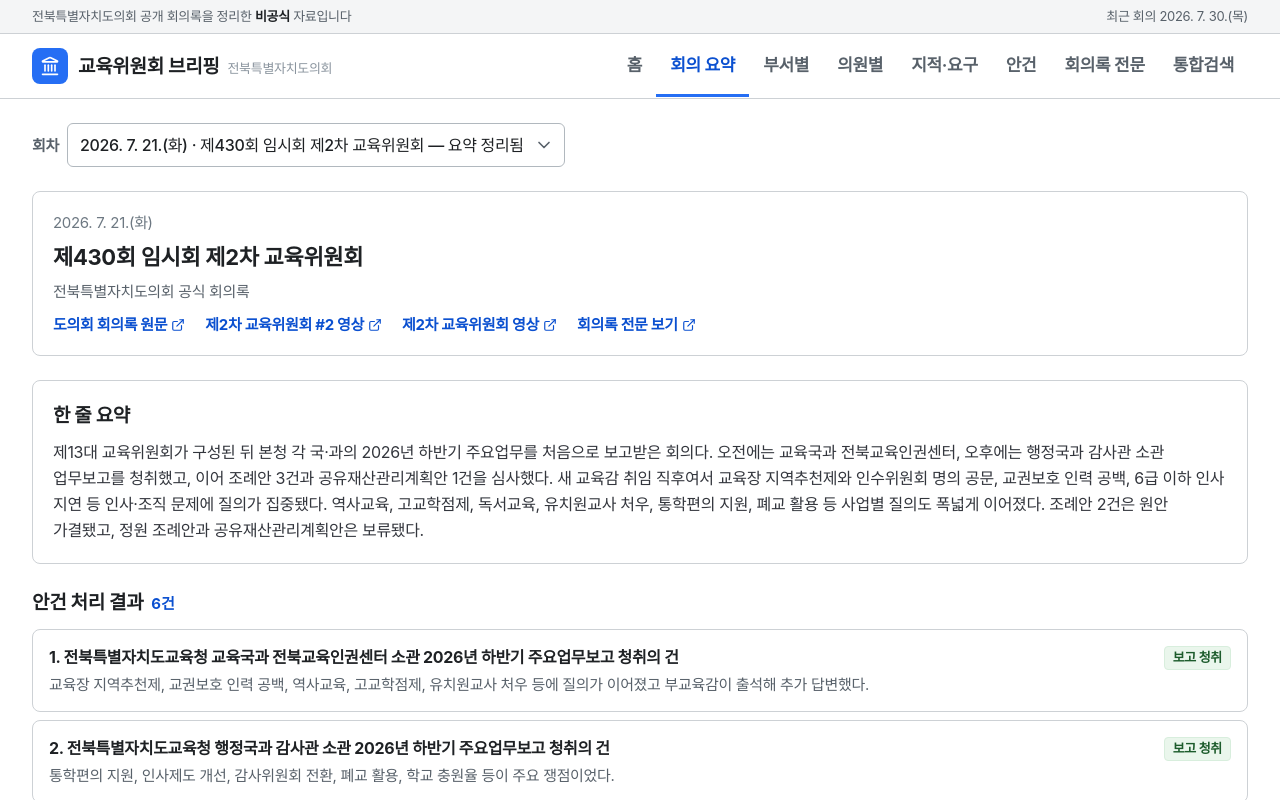
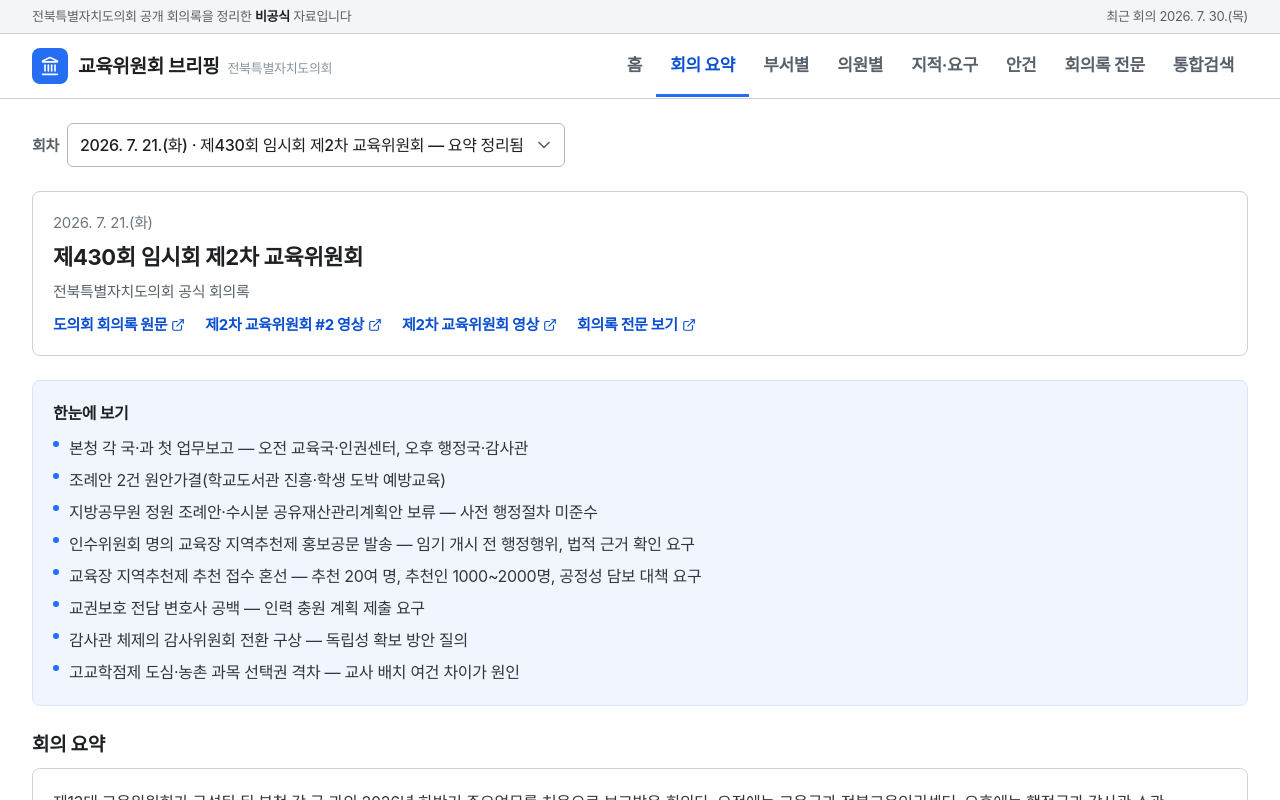
Before and after one commit to kain9012-bit/jbe-edu-committee, a React (Vite) app: page /#/home in a window 1280 px wide. Both pictures are taken after a click on the tab "회의 요약". Shown: the top 800 px of the page. Built offline with nearby package versions, Linux system fonts and the light colour scheme; a web font is replaced by a local one.

Commit message:
회의 요약 탭에 한눈에 보기 추가

```diff
--- a/data/meetings/429-1.json
+++ b/data/meetings/429-1.json
@@ -1,5 +1,10 @@
 {
   "id": "429-1",
+  "glance": [
+    "제13대 교육위원회 첫 회의 — 전용태 위원장, 김우민 부위원장 체제 출범",
+    "전반기 부위원장 김우민 위원 선임 — 한정수 위원 구두 추천, 다른 추천 없이 재청으로 확정",
+    "도교육청 소관 안건 심사 없음 — 취임 인사와 위원회 구성만"
+  ],
   "summary": "제13대 전북특별자치도의회 교육위원회의 첫 회의로, 전반기 부위원장을 뽑았다. 한정수 위원이 김우민 위원을 구두로 추천했고 다른 추천이 없어 김우민 위원이 부위원장으로 선임됐다. 전용태 위원장과 김우민 부위원장의 취임 인사만 있었고 도교육청 소관 안건 심사는 없었다.",
   "agenda": [
     {
--- a/data/meetings/430-1.json
+++ b/data/meetings/430-1.json
@@ -1,5 +1,15 @@
 {
   "id": "430-1",
+  "glance": [
+    "천호성 교육감 취임 후 첫 업무보고 — 오전 부교육감 정책질의, 오후 정책국·대변인 보고",
+    "의회 소통 부족 여러 차례 지적 — 취임식 준비(2500만 원)와 자료제출 처리 과정",
+    "아동청소년 무상버스 공약, 실태조사·시군 협의 미착수 — 단계별 추진계획 상임위 보고 요구",
+    "교육장 공모제 시행 시기·예산 불명확 — 지금까지의 공모 현황·성과 자료 제출 요구",
+    "학생 수 감소에도 학교폭력 증가 — 원인 분석과 대책 요구",
+    "에듀페이, 교육부 현금성 지원 페널티 약 80억 원 — 개편 방향 검토 중",
+    "학생 스마트기기 보급률 통계 논란 — 업무보고 수치의 근거 확인 필요",
+    "미래교육캠퍼스 전시·체험물 발주 순서 문제 — 콘텐츠 확정 전 발주 우려"
+  ],
   "summary": "천호성 교육감 취임 이후 교육위원회가 처음으로 실시한 하반기 주요업무보고 자리로, 오전에는 유정기 부교육감을 상대로 교육정책 전반에 대한 정책질의가, 오후에는 정책국과 대변인 소관 업무보고 청취와 질의답변이 이어졌다. 위원들은 교육감 취임식 준비와 자료제출 처리 과정에서 의회와의 소통이 부족했다는 점을 여러 차례 지적했고, 교육감 공약인 아동청소년 무상버스와 교육장 공모제는 실태조사와 예산·인사 계획이 뒷받침되지 않았다고 질타했다. 정책 현안으로는 학교폭력 증가, 소규모학교 통폐합 기준, 교육부의 현금성 지원 교부금 페널티에 따른 에듀페이 개편, 학교 안전사고 예방계획 관리 실태, 스마트기기 보급 통계 논란이 집중적으로 다뤄졌다. 정책국 소관에서는 교육기록원과 미래교육캠퍼스 사업의 콘텐츠·발주 순서, 유무선망과 테크센터의 업무 중복, 홍보 방식 전환 등이 지적됐다. 두 안건 모두 의결 대상이 아닌 정책질의와 업무보고 청취로 마무리됐으며, 다수의 자료요구와 보고 요구가 제기돼 후속 조치가 필요하다.",
   "agenda": [
     {
--- a/data/meetings/430-2.json
+++ b/data/meetings/430-2.json
@@ -1,5 +1,15 @@
 {
   "id": "430-2",
+  "glance": [
+    "본청 각 국·과 첫 업무보고 — 오전 교육국·인권센터, 오후 행정국·감사관",
+    "조례안 2건 원안가결(학교도서관 진흥·학생 도박 예방교육)",
+    "지방공무원 정원 조례안·수시분 공유재산관리계획안 보류 — 사전 행정절차 미준수",
+    "인수위원회 명의 교육장 지역추천제 홍보공문 발송 — 임기 개시 전 행정행위, 법적 근거 확인 요구",
+    "교육장 지역추천제 추천 접수 혼선 — 추천 20여 명, 추천인 1000~2000명, 공정성 담보 대책 요구",
+    "교권보호 전담 변호사 공백 — 인력 충원 계획 제출 요구",
+    "감사관 체제의 감사위원회 전환 구상 — 독립성 확보 방안 질의",
+    "고교학점제 도심·농촌 과목 선택권 격차 — 교사 배치 여건 차이가 원인"
+  ],
   "summary": "제13대 교육위원회가 구성된 뒤 본청 각 국·과의 2026년 하반기 주요업무를 처음으로 보고받은 회의다. 오전에는 교육국과 전북교육인권센터, 오후에는 행정국과 감사관 소관 업무보고를 청취했고, 이어 조례안 3건과 공유재산관리계획안 1건을 심사했다. 새 교육감 취임 직후여서 교육장 지역추천제와 인수위원회 명의 공문, 교권보호 인력 공백, 6급 이하 인사 지연 등 인사·조직 문제에 질의가 집중됐다. 역사교육, 고교학점제, 독서교육, 유치원교사 처우, 통학편의 지원, 폐교 활용 등 사업별 질의도 폭넓게 이어졌다. 조례안 2건은 원안 가결됐고, 정원 조례안과 공유재산관리계획안은 보류됐다.",
   "agenda": [
     {
--- a/data/meetings/430-3.json
+++ b/data/meetings/430-3.json
@@ -1,5 +1,15 @@
 {
   "id": "430-3",
+  "glance": [
+    "직속기관 첫 업무보고 — 오전 7개 원, 오후 6개 학생교육문화관",
+    "기관별 보고 양식·용어 제각각 — 작성체계 통일 요청",
+    "자료 수치·기준연도 오기 반복 — 제출 전 검토 강화 필요",
+    "과학교육원 전시체험관 재구조화 약 40억 원 — 본예산 3억 700만 원 + 창의인재교육과 재배정 38억 3000만 원, 11월 초 재개관",
+    "교육연수원 국외연수 언론보도 — 해명과 함께 해당 사업 중단",
+    "교직원수련원 종합감사 지적사항 답변 준비 부족 — 조치계획 자료 제출 요구",
+    "학생수련원 수련지도사 5명 결원 반복 — 인센티브 등 유인책 마련 필요",
+    "학교 과학실 폐시약·수은 위험 — 126개교 점검에서 점검단이 직접 발견, 점검단 확대 요구"
+  ],
   "summary": "제13대 교육위원회가 직속기관으로부터 2026년 하반기 주요업무를 처음 보고받은 회의다. 오전에는 교육연수원·미래교육연구원·과학교육원·유아교육진흥원·학생수련원·학생해양수련원·교직원수련원 7개 원이, 오후에는 전주·군산·익산·남원·김제·부안 6개 학생교육문화관이 차례로 보고했다. 기관별 업무보고 양식과 용어가 제각각인 점, 자료의 수치·기준연도 오기 등 자료 정확성 문제가 반복해서 지적됐다. 기관 간 연수 중복과 기능 조정, 학생수련원 수련지도사 결원, 교육연수원과 전주학생교육문화관의 시설 노후, 과학교육원 전시체험관 재구조화 예산·계약, 교육연수원 국외연수 언론보도, 교직원수련원 종합감사 지적사항이 주요 쟁점이었다. 두 안건 모두 보고 청취와 질의답변으로 마무리됐다.",
   "agenda": [
     {
--- a/data/meetings/430-4.json
+++ b/data/meetings/430-4.json
@@ -1,5 +1,15 @@
 {
   "id": "430-4",
+  "glance": [
+    "정원 조례 일부개정조례안 재보류 — 2차에 이어 두 번째",
+    "조례 의결 전 7월 27일부터 연수 강행 — 의회 심의의결권 침해 지적, 행정국장 사과",
+    "수시분 공유재산관리계획안 원안가결 — 시설단가 적정성 조기 정리 요청",
+    "14개 교육지원청 하반기 업무보고 청취",
+    "학교폭력 가해·피해학생 상급학교 배치 분리 시스템 부재 — 구축 요구",
+    "교육 취약계층 지원 사각 — 법정 저소득층 4772명, 학부모 미동의로 누락 발생",
+    "현장체험학습 위축 — 1학기 안전요원 188명, 2학기 42개교 지원",
+    "정읍 학생복지회관 증축 관리 부실 — 200억 원 초과 사업이 50억 원 증액·10개월 지연, 전체 위원 재보고 요구"
+  ],
   "summary": "제430회 임시회 교육위원회 제4차 회의에서는 앞선 2차 회의에서 보류됐던 지방공무원 정원 조례 일부개정조례안과 수시분 공유재산관리계획안이 다시 상정됐고, 이어 14개 교육지원청의 2026년 하반기 주요업무보고를 청취했다. 정원 조례안은 조례 개정 전에 선발·배치 등 사전 행정절차를 지키지 않았다는 이유로 다시 보류됐고, 공유재산관리계획안은 원안대로 가결됐다. 조례 통과 전 연수 일정이 진행됐다는 점, 다른 시도에 비해 교육전문직 비중이 높다는 점을 두고 질의가 집중됐으며 행정국장과 교원인사과 담당자가 절차상 잘못을 인정하고 사과했다. 교육지원청 업무보고에서는 학교폭력 가해·피해학생 학교 배치, 교육 취약계층 지원, 현장체험학습 위축, 늘봄 교육의 질, 정읍 학생복지회관 증축 관리 등이 주요 쟁점이었다. 위원장은 질의답변 과정에서 지적된 사항을 업무에 적극 반영해 달라고 당부하며 회의를 마쳤다.",
   "agenda": [
     {
--- a/data/meetings/430-5.json
+++ b/data/meetings/430-5.json
@@ -1,5 +1,13 @@
 {
   "id": "430-5",
+  "glance": [
+    "정원 조례 일부개정조례안 원안가결 — 2차·4차 보류 후 세 번째 상정",
+    "증원 규모 교육전문직 12명 — 학생맞춤통합지원 11명, 가칭 전주수학체험센터 1명",
+    "부교육감, 행정절차 미준수 사과 — 조례 개정 절차 완료 후 정원 확보·배정 추진",
+    "사업 종료 후 인력은 직무 재조정으로 흡수 — 지원청별 담당자 1명 유지 방침",
+    "질의 위원 없음 — 제안설명·검토보고는 유인물로 갈음",
+    "재발방지와 사전 행정절차 준수 당부 — 가결 의견에 병행"
+  ],
   "summary": "제2차·제4차 회의에서 두 차례 보류됐던 지방공무원 정원 조례 일부개정조례안이 재상정돼 원안가결됐다. 간담회로 사전설명이 이루어졌다고 보아 제안설명과 검토보고는 유인물로 갈음했고, 질의하는 위원은 없었다. 다만 처리의견을 내기에 앞서 박수형 위원이 재발방지 대책과 인력 재배치계획을 먼저 물었고, 부교육감이 행정절차를 지키지 않은 점을 사과하며 조례 개정 절차를 끝낸 뒤에 정원 확보·배정을 추진하겠다고 답했다. 증원 규모는 학생맞춤통합지원 교육전문직 11명과 가칭 전주수학체험센터 1명이다.",
   "agenda": [
     {
--- a/src/components/MeetingTab.tsx
+++ b/src/components/MeetingTab.tsx
@@ -83,9 +83,27 @@ export const MeetingTab: React.FC<Props> = ({
 
       {meeting && (
         <>
-          <section className="bg-white rounded-lg border border-slate-200 p-5 space-y-2">
-            <SectionTitle>한 줄 요약</SectionTitle>
-            <p className="text-slate-800 leading-relaxed">{meeting.summary}</p>
+          {meeting.glance?.length > 0 && (
+            <section className="rounded-lg border border-blue-100 bg-blue-50/70 p-5 space-y-2.5">
+              <h3 className="font-bold text-slate-900">한눈에 보기</h3>
+              <ul className="space-y-1.5">
+                {meeting.glance.map((line, i) => (
+                  <li key={i} className="flex gap-2.5 text-slate-800 leading-relaxed">
+                    <span aria-hidden="true" className="text-blue-500 select-none shrink-0 mt-[0.35rem]">
+                      <span className="block w-1.5 h-1.5 rounded-full bg-current" />
+                    </span>
+                    <span>{line}</span>
+                  </li>
+                ))}
+              </ul>
+            </section>
+          )}
+
+          <section className="space-y-2">
+            <SectionTitle>회의 요약</SectionTitle>
+            <div className="bg-white rounded-lg border border-slate-200 p-5">
+              <p className="text-slate-800 leading-relaxed">{meeting.summary}</p>
+            </div>
           </section>
 
           {meeting.agenda?.length > 0 && (
```
Also changed, not shown: src/types/index.ts (+7 -0 lines), 2 other files (tests, documents, lock files or other folders).
